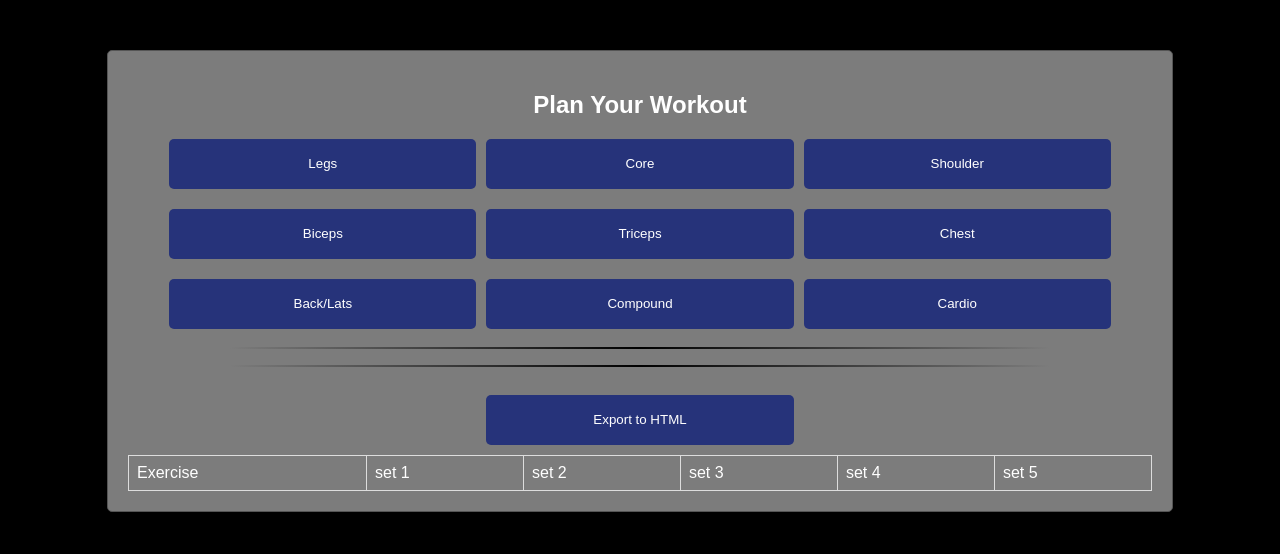
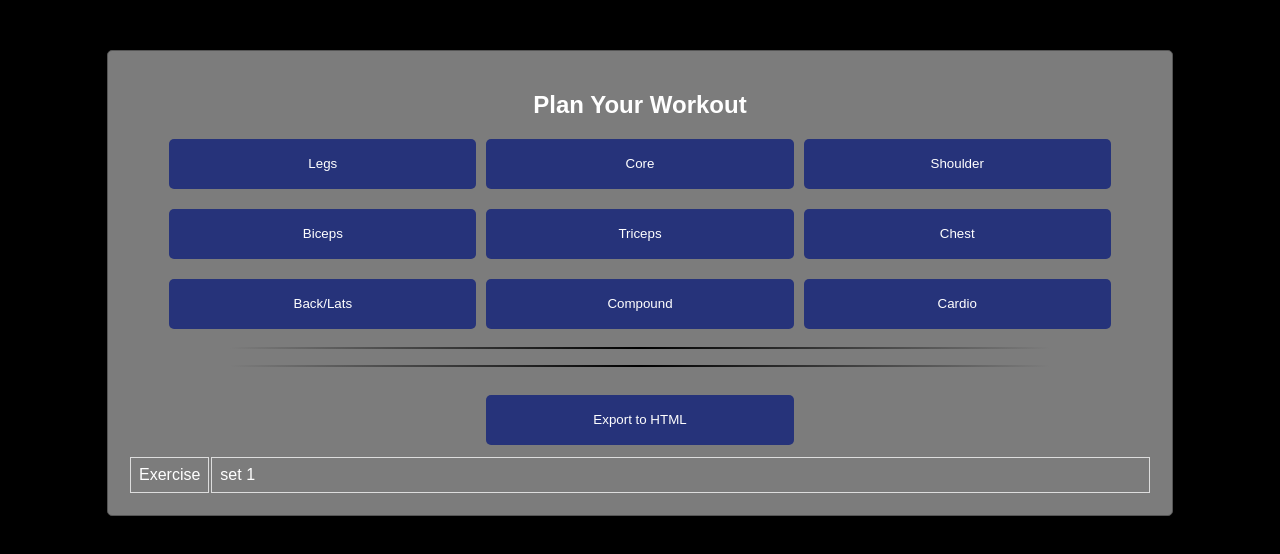
Before and after one commit to MadsenMads/workout-planner, a plain HTML site: page index.html in a window 1280 px wide. Drawn offline with Linux system fonts and the light colour scheme.

Commit message:
Initial commit

```diff
--- a/index.html
+++ b/index.html
@@ -5,7 +5,7 @@
     <meta charset="UTF-8">
     <meta name="viewport" content="width=device-width, initial-scale=1.0">
     <link rel="stylesheet" href="styles.css">
-    <title>Gym Workout Planner</title>
+    <title>Øve-logbog</title>
 </head>
 
 <body>
--- a/script.js
+++ b/script.js
@@ -57,7 +57,7 @@ function addExerciseToPlan(exercise) {
 
     const row = workoutTable.insertRow(-1);
 
-    for (let i = 0; i < 6; i++) { // Assuming 8 columns in the table (adjust if needed)
+    for (let i = 0; i < 2; i++) { // Assuming 2 columns in the table (adjust if needed)
         const cell = row.insertCell(-1);
         cell.textContent = ""; // Initialize each cell as blank
 
@@ -77,7 +77,7 @@ function createWorkoutTable() {
     const headerRow = table.insertRow(0);
     headerRow.insertCell(0).textContent = "Exercise";
 
-    for (let i = 1; i <= 5; i++) {
+    for (let i = 1; i <= 1; i++) {
         const headerCell = headerRow.insertCell(i);
         headerCell.textContent = `set ${i}`;
     }
--- a/styles.css
+++ b/styles.css
@@ -53,20 +53,50 @@ button:hover {
     margin-bottom: 10px;
 }
 
-#workout-table {
+/* #workout-table {
     border-collapse: collapse;
     width: 100%;
+    text-align: center;
+    table-layout: fixed;
+} */
+
+tr {
+    /* background-color: red; */
+    border: 1px solid #ddd;
+    padding: 8px;
 }
 
-#workout-table th, #workout-table td {
+tr > :first-child {
     border: 1px solid #ddd;
     padding: 8px;
-    text-align: left;
+    /* background-color: blue; */
+    width: 1%;
 }
 
-#workout-table th {
-    background-color: #f2f2f2;
+td {
+    border: 1px solid #ddd;
+    padding: 8px;
 }
+
+
+
+/* #workout-table th {
+    border: 1px solid #ddd;
+    padding: 8px;
+    width: 1%;
+    background-color: red;
+    text-align: left;
+} */
+
+/* #workout-table td {
+    border: 1px solid #ddd;
+    padding: 8px;
+    background-color: blue;
+} */
+
+/* #workout-table th {
+    background-color: red;
+} */
 
 div #category-buttons {
     display: flex;
@@ -98,7 +128,7 @@ div #exercise-buttons {
     justify-content: center;
 }
 
-hr {
+hr { /* Line divider */
     border: 0;
     height: 2px;
     width: 80%;
```
